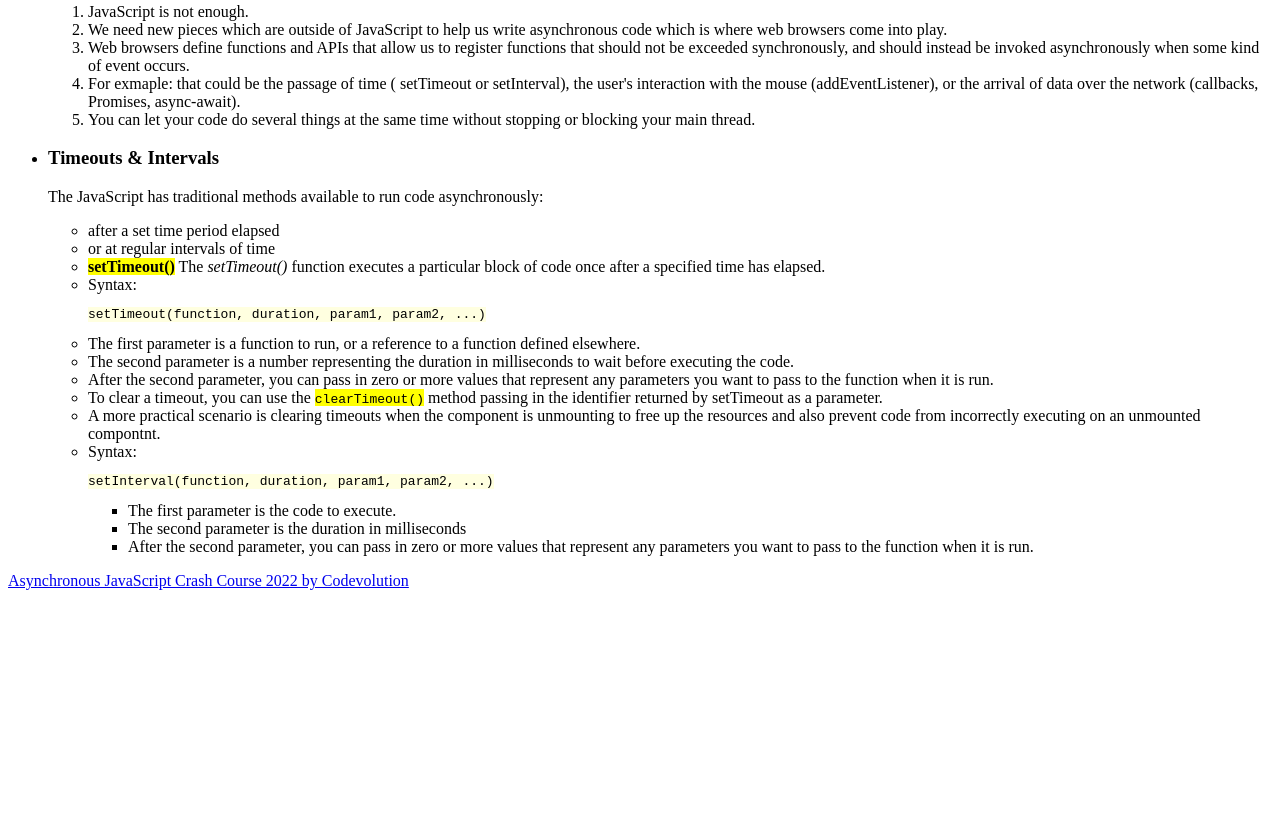
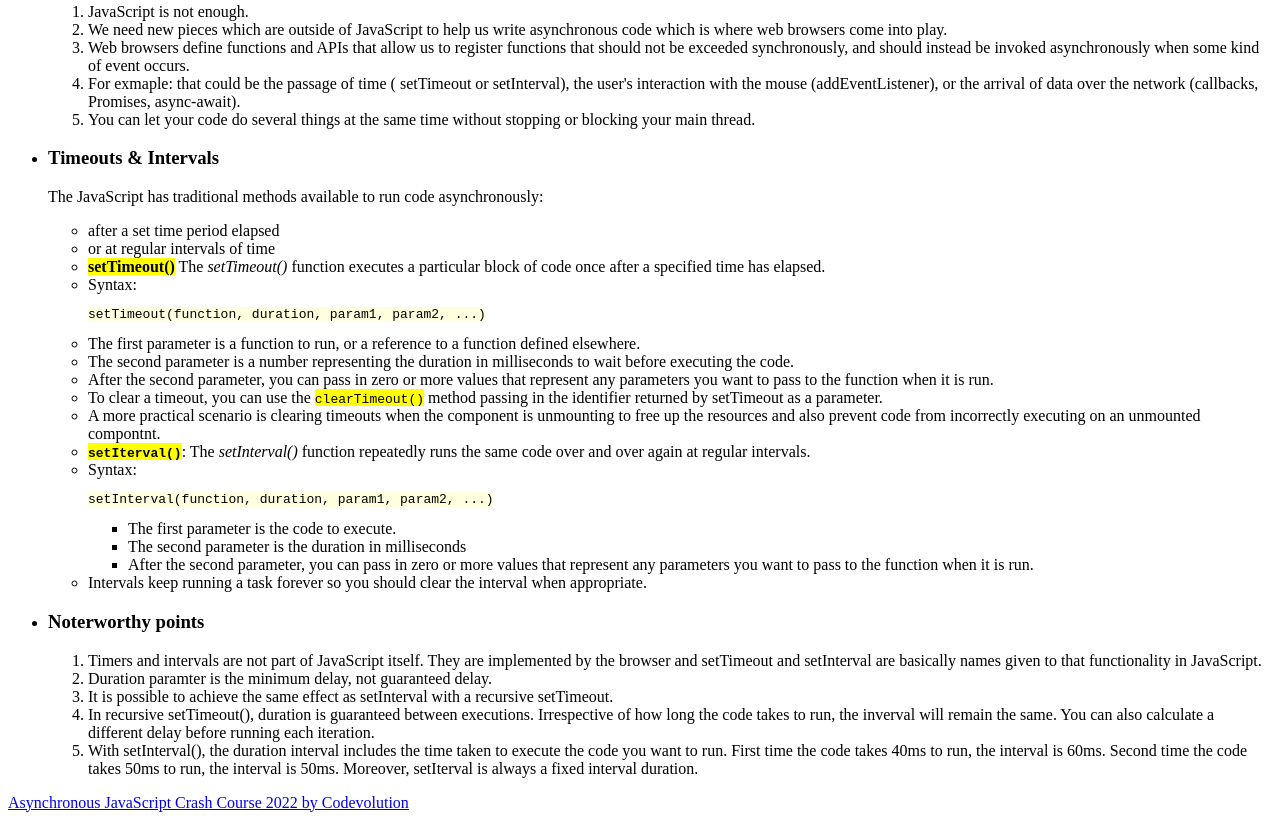
Before and after one commit to yugmani/async-js-codevolution, a website: page index.html in a window 1280 px wide. Shown: the part 549-1377 px from the top of the page. Before the commit the page ends 1155 px from the top, so only its background shows below. Drawn offline with Linux system fonts and the light colour scheme.

Commit message:
comparing setTimeout() and setInterval()

```diff
--- a/index.html
+++ b/index.html
@@ -79,6 +79,9 @@
     <li>After the second parameter, you can pass in zero or more values that represent any parameters you want to pass to the function when it is run.</li>
     <li>To clear a timeout, you can use the <mark><code>clearTimeout()</code></mark> method passing in the identifier returned by setTimeout as a parameter.</li>
     <li>A more practical scenario is clearing timeouts when the component is unmounting to free up the resources and also prevent code from incorrectly executing on an unmounted compontnt.</li>
+    <li>
+    <strong><mark><code>setIterval()</code></mark></strong>: The <em>setInterval()</em> function repeatedly runs the same code over and over again at regular intervals.
+    </li>
     <li>Syntax: <pre><code style="background-color:lightyellow;">setInterval(function, duration, param1, param2, ...)</code></pre>
       <ul>
         <li>The first parameter is the code to execute.</li>
@@ -86,10 +89,19 @@
         <li>After the second parameter, you can pass in zero or more values that represent any parameters you want to pass to the function when it is run.</li>
       </ul>
     </li>
+    <li>Intervals keep running a task forever so you should clear the interval when appropriate.</li>
   </ul>
   </li>
+  <li><h3>Noterworthy points</h3>
+    <ol>
+  <li>Timers and intervals are not part of JavaScript itself. They are implemented by the browser and setTimeout and setInterval are basically names given to that functionality in JavaScript.</li>
+  <li>Duration paramter is the minimum delay, not guaranteed delay.</li>
+  <li>It is possible to achieve the same effect as setInterval with a recursive setTimeout.</li>
+  <li>In recursive setTimeout(), duration is guaranteed between executions. Irrespective of how long the code takes to run, the inverval will remain the same. You can also calculate a different delay before running each iteration.</li>
+  <li>With setInterval(), the duration interval includes the time taken to execute the code you want to run. First time the code takes 40ms to run, the interval is 60ms. Second time the code takes 50ms to run, the interval is 50ms. Moreover, setIterval is always a fixed interval duration.</li>
+    </ol>
+  </li>
   </ul>
-
   <p>
   <a href="https://www.youtube.com/watch?v=exBgWAIeIeg">Asynchronous JavaScript Crash Course 2022 by Codevolution</a>
   </p>
```
Also changed, not shown: index.js (+21 -1 lines).
